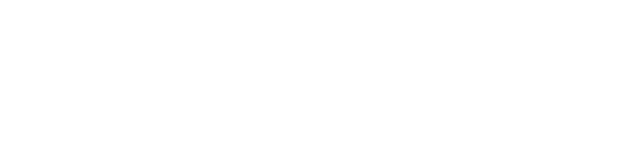
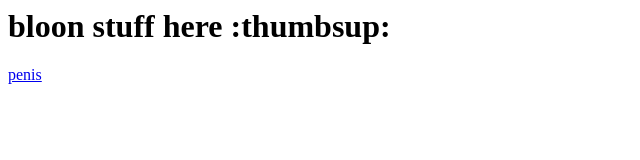
Before and after one commit to idotic-kid/bloonstuff, a plain HTML site: page index.html in a window 1280 px wide. Shown: the whole page, without its empty margins (0-640 px from the left). Drawn offline with Linux system fonts and the light colour scheme.

Commit message:
Update index.html

```diff
--- a/index.html
+++ b/index.html
@@ -4,6 +4,7 @@
 
   </head>
   <body>
-    <a href="instamonkey rotation.html">
+    <h1>bloon stuff here :thumbsup:</h1>
+    <a href="instamonkey rotation.html">penis</a>
   </body>
 </html>
```
